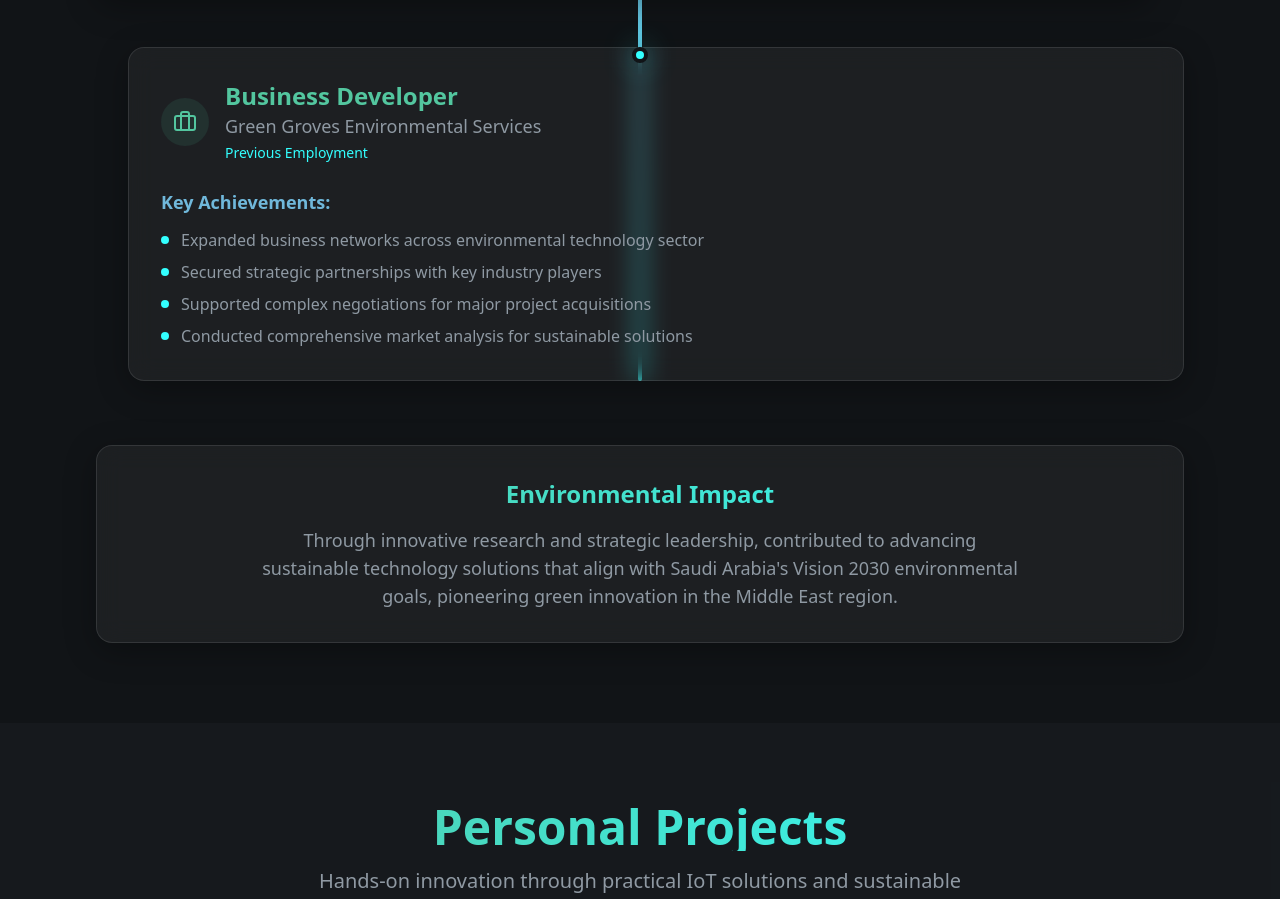
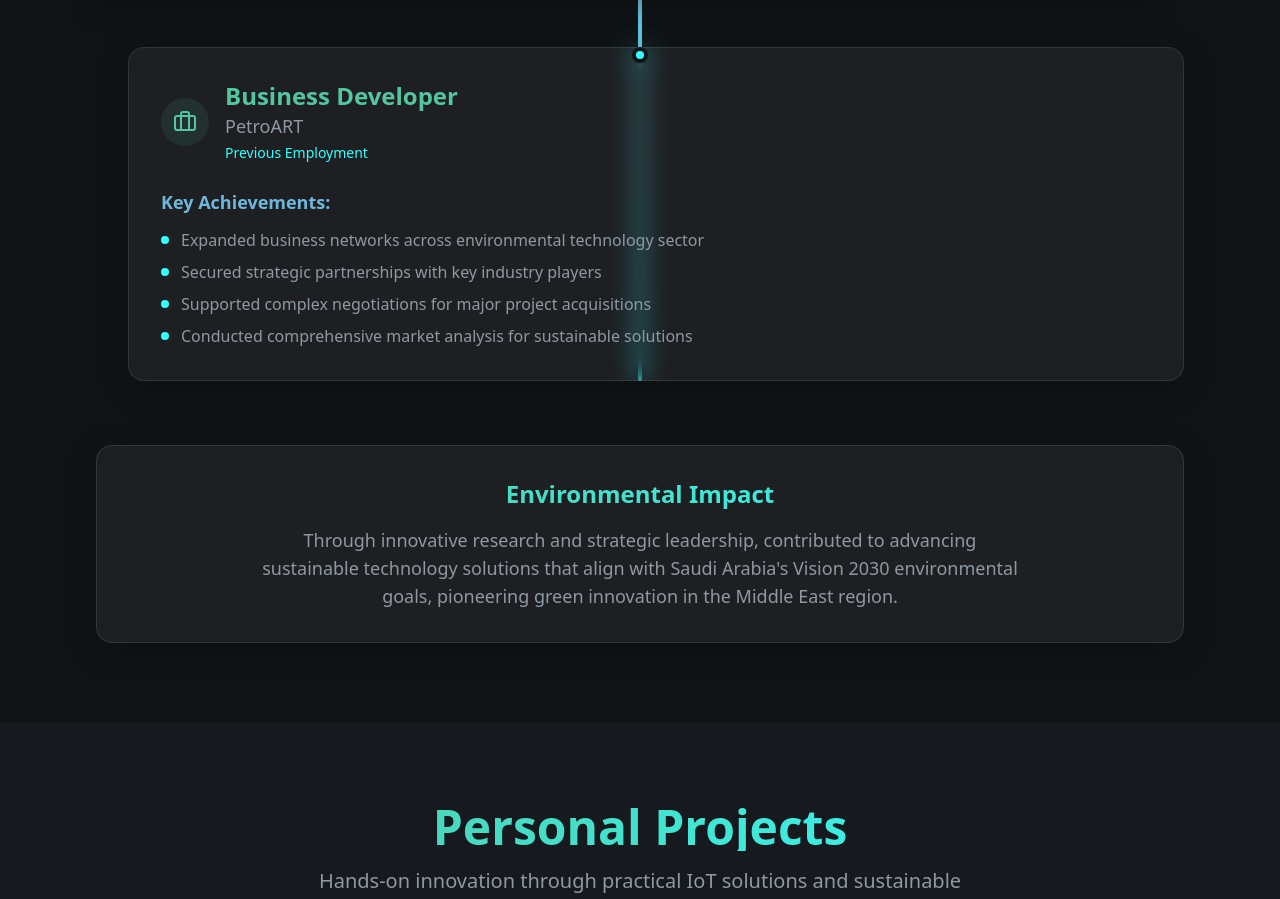
Before and after one commit to shudgum/baderalqahtani, a React (Vite) app: page / in a window 1280 px wide. Shown: the part 3283-4182 px from the top of the page. Built offline with nearby package versions, Linux system fonts and the light colour scheme.

Commit message:
Update PetroART company name
Updated the company name to "PetroART" for the General Manager position in `src/components/Experience.tsx`.

```diff
--- a/src/components/Experience.tsx
+++ b/src/components/Experience.tsx
@@ -30,7 +30,7 @@ const experiences = [
   },
   {
     role: "Business Developer",
-    company: "Green Groves Environmental Services",
+    company: "PetroART",
     period: "Previous Employment",
     type: "development",
     icon: Briefcase,
```
